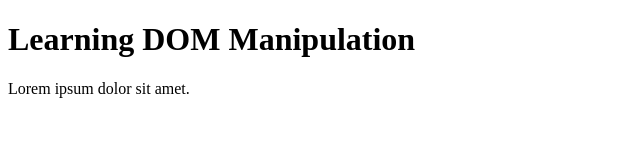
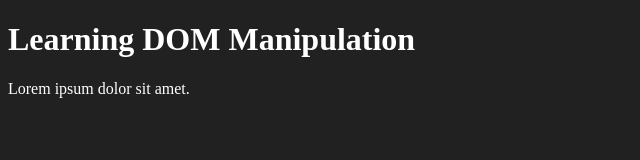
Before and after one commit to harishmlv/JavaScript-Basics, a plain HTML site: page 06_dom_manipulation/01.html in a window 1280 px wide. Shown: the whole page, without its empty margins (0-640 px from the left). Drawn offline with Linux system fonts and the light colour scheme.

Commit message:
learning dom

```diff
--- a/06_dom_manipulation/01.html
+++ b/06_dom_manipulation/01.html
@@ -1,25 +1,20 @@
-<!-- <!DOCTYPE html>
-<html lang="en">
-<head>
-    <meta charset="UTF-8">
-    <title>Dom Learning</title>
-</head>
-<body>
-    <div id="title" class="bg-black"></div>
-    <h1 class="heading">Learning DOM Manipulation</h1>
-    <p> Lorem ipsum dolor sit amet.</p>
-</body>
-</html> -->
 <!DOCTYPE html>
 <html lang="en">
 <head>
     <meta charset="UTF-8">
     <meta name="viewport" content="width=device-width, initial-scale=1.0">
     <title>Dom Learning</title>
+    <style>
+        .bg-black{
+            background-color: #212121;
+            color: #fff;
+        }
+    </style>
 </head>
-<body>
-    <div id="title" class="bg-black"></div>
-    <h1 class="heading">Learning DOM Manipulation</h1>
-    <p> Lorem ipsum dolor sit amet.</p>
+<body class="bg-black">
+    <div>
+        <h1 id="title" class="heading">Learning DOM Manipulation <span style="display: none;">test text</span></h1>
+        <p> Lorem ipsum dolor sit amet.</p>
+    </div>
 </body>
 </html>
```
